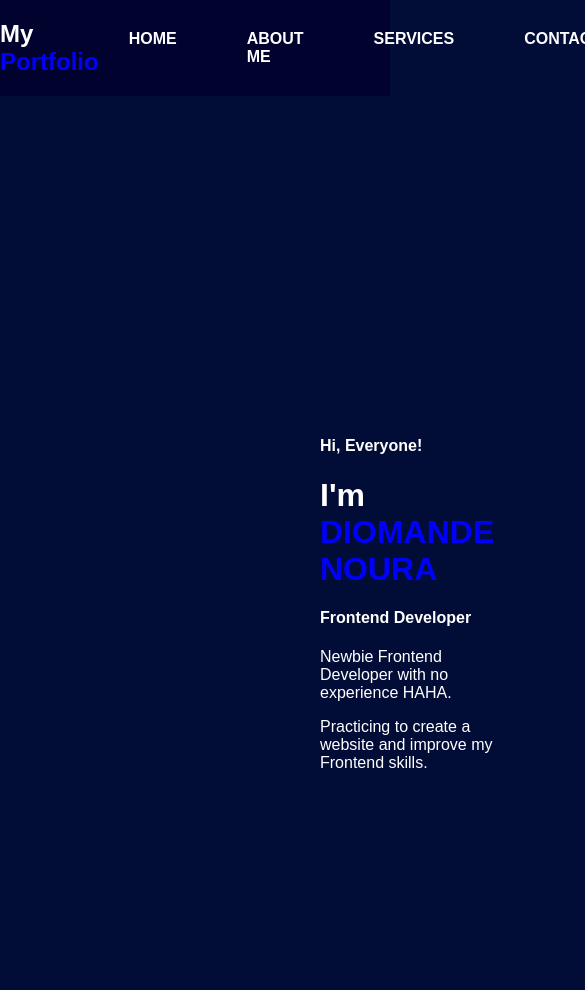
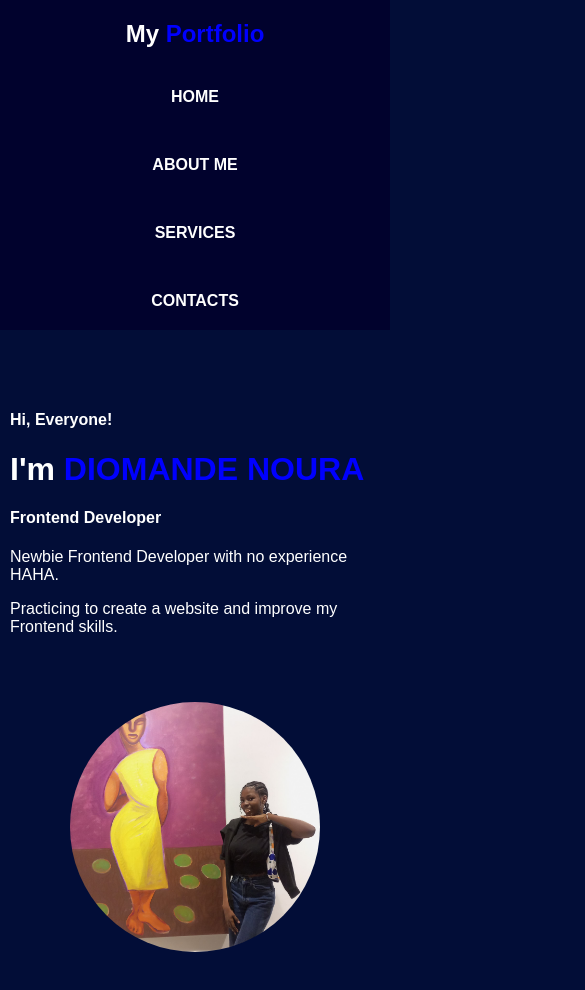
Before and after one commit to nouradiomande/site_ethan, a plain HTML site: page Index.html in a window 390 px wide. Shown: the top 990 px of the page, 585 px wide, since content can reach past the window. After the commit the page ends 966 px from the top, so only its background shows below. Drawn offline with Linux system fonts and the light colour scheme.

Commit message:
css modifier pour pouvoir mettre le site en responsive

```diff
--- a/style.css
+++ b/style.css
@@ -1,29 +1,33 @@
+/* Style de base */
 .corps {
     margin: 0;
     font-family: Arial, sans-serif;
     background-color: rgb(2, 13, 55);
 }
-.text{
+
+.text {
     color: white;
     margin: 200px;
     padding: 20px;
     width: 400px;
+}
 
-}
 .header {
     display: flex;
     background-color: rgba(2, 2, 45, 0.903);
     justify-content: space-between;
-    margin:0px;
+    margin: 0px;
     padding: 0px;
 }
-.nom{
+
+.nom {
     color: blue;
 }
+
 .white-text {
     color: white;
+}
 
-}
 .blue-text {
     color: blue;
 }
@@ -38,18 +42,71 @@
     font-weight: bold;
     padding: 30px;
 }
+
 .content {
     padding: 100px;
     display: flex;
     align-items: center;
-
 }
 
 .profile-image {
     width: 500px;
     height: 500px;
-    border-radius: 50%; /* Utilise 50% pour un cercle parfait */
+    border-radius: 50%;
     object-fit: cover;
-    margin-left: 300px; /* Ajuste cette valeur pour plus d'espace à gauche */
-    margin-right: 50px; /* Ajuste cette valeur pour plus d'espace à droite */
+    margin-left: 300px;
+    margin-right: 50px;
 }
+
+/* Media Queries pour différents appareils */
+
+/* Pour les écrans de tablettes et moins (moins de 768px) */
+@media screen and (max-width: 768px) {
+    .header {
+        flex-direction: column; /* Empile les éléments de l'en-tête */
+        text-align: center; /* Centrer le texte dans l'en-tête */
+    }
+
+    .nav {
+        flex-direction: column; /* Affiche les liens de navigation en colonne */
+    }
+
+    .nav a {
+        padding: 20px; /* Réduit l'espace autour des liens */
+    }
+
+    .text {
+        margin: 50px auto; /* Centre le texte et réduit les marges */
+        width: 90%; /* Prend 90% de la largeur de l'écran */
+    }
+
+    .profile-image {
+        width: 300px; /* Réduit la taille de l'image */
+        height: 300px;
+        margin-left: auto; /* Centre l'image horizontalement */
+        margin-right: auto;
+    }
+
+    .content {
+        padding: 20px; /* Réduit le padding autour du contenu */
+        flex-direction: column; /* Empile le contenu et l'image */
+        align-items: center; /* Centre le contenu et l'image */
+    }
+}
+
+/* Pour les petits écrans (moins de 480px, par exemple smartphones en portrait) */
+@media screen and (max-width: 480px) {
+    .text {
+        margin: 30px 10px; /* Réduit les marges */
+        width: 100%; /* Utilise toute la largeur disponible */
+    }
+
+    .profile-image {
+        width: 250px; /* Réduit encore plus la taille de l'image */
+        height: 250px;
+    }
+
+    .content {
+        padding: 10px; /* Réduit encore le padding */
+    }
+}
```
